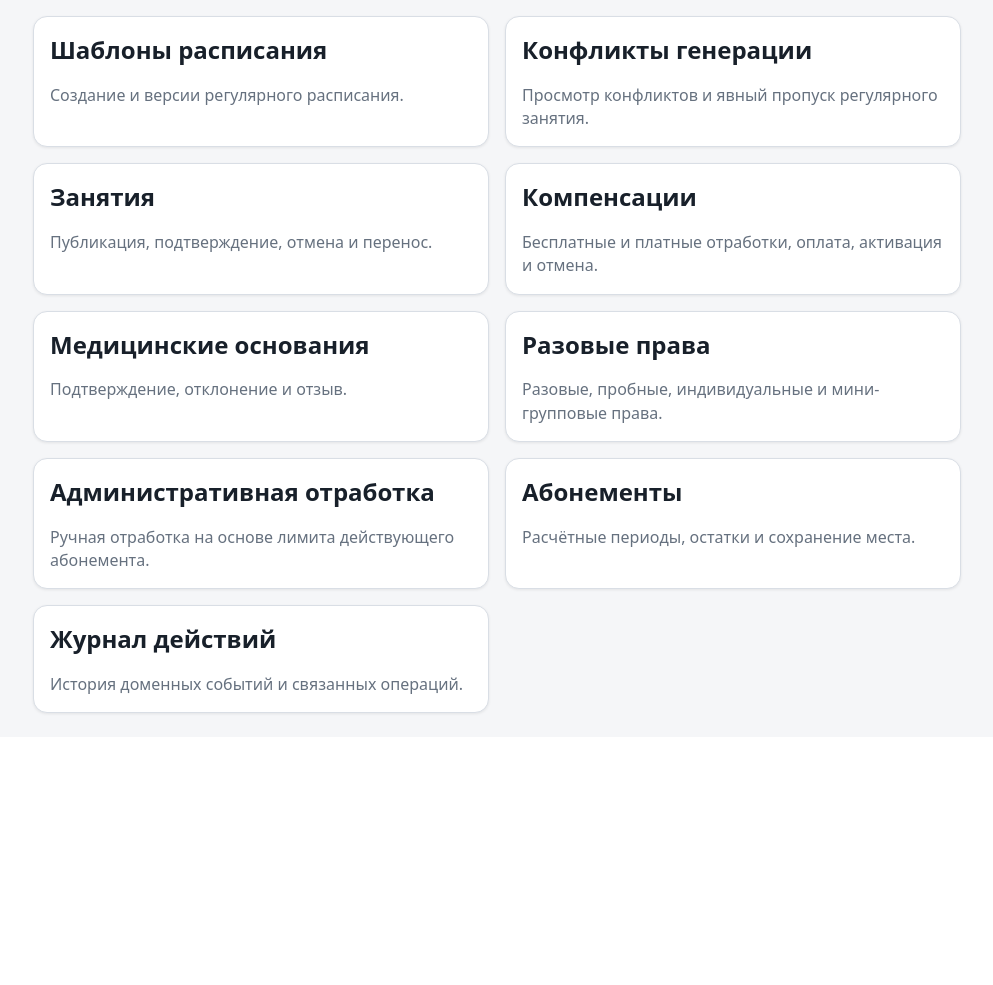
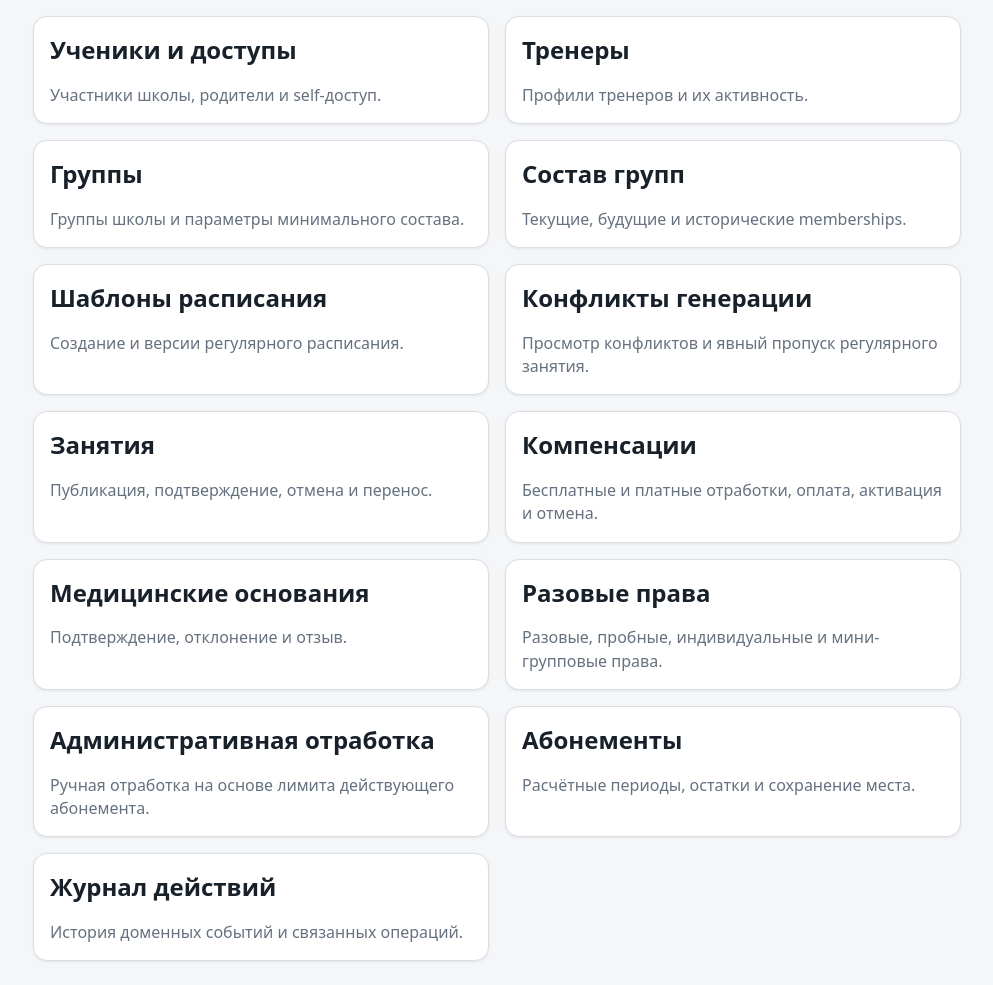
Before and after one commit to undel-gh/Ice-school-schedule, a Django app: page /manager/operations/ in a window 1280 px wide. Shown: the part 175-1160 px from the top of the page, without its empty margins (143-1136 px from the left). Before the commit the page ends 890 px from the top, so only its background shows below. Run offline with Django 4.2, Linux system fonts and the light colour scheme; the visitor is signed in with stand-in values (Sample User, id 1); parts of the project's set-up code (start-up, migrations or seed data) failed here and were passed over.

Commit message:
Link school administration dashboard

```diff
--- a/templates/subscriptions/manager_operations_dashboard.html
+++ b/templates/subscriptions/manager_operations_dashboard.html
@@ -6,6 +6,18 @@
   <p class="page-header__meta">Расписание, права, компенсации и аудит</p>
 </header>
 <div class="manager-operation-grid">
+  {% if perms.accounts.view_student %}
+  <a class="report-card manager-nav-card" href="{% url 'accounts_manager:students' %}"><h2>Ученики и доступы</h2><p>Участники школы, родители и self-доступ.</p></a>
+  {% endif %}
+  {% if perms.accounts.view_coachprofile %}
+  <a class="report-card manager-nav-card" href="{% url 'accounts_manager:coaches' %}"><h2>Тренеры</h2><p>Профили тренеров и их активность.</p></a>
+  {% endif %}
+  {% if perms.scheduling.view_traininggroup %}
+  <a class="report-card manager-nav-card" href="{% url 'school_scheduling:groups' %}"><h2>Группы</h2><p>Группы школы и параметры минимального состава.</p></a>
+  {% endif %}
+  {% if perms.scheduling.view_groupmembership %}
+  <a class="report-card manager-nav-card" href="{% url 'school_scheduling:memberships' %}"><h2>Состав групп</h2><p>Текущие, будущие и исторические memberships.</p></a>
+  {% endif %}
   {% if perms.scheduling.view_scheduletemplate %}
   <a class="report-card manager-nav-card" href="{% url 'scheduling_manager:templates' %}"><h2>Шаблоны расписания</h2><p>Создание и версии регулярного расписания.</p></a>
   <a class="report-card manager-nav-card" href="{% url 'scheduling_manager:conflicts' %}"><h2>Конфликты генерации</h2><p>Просмотр конфликтов и явный пропуск регулярного занятия.</p></a>
```
